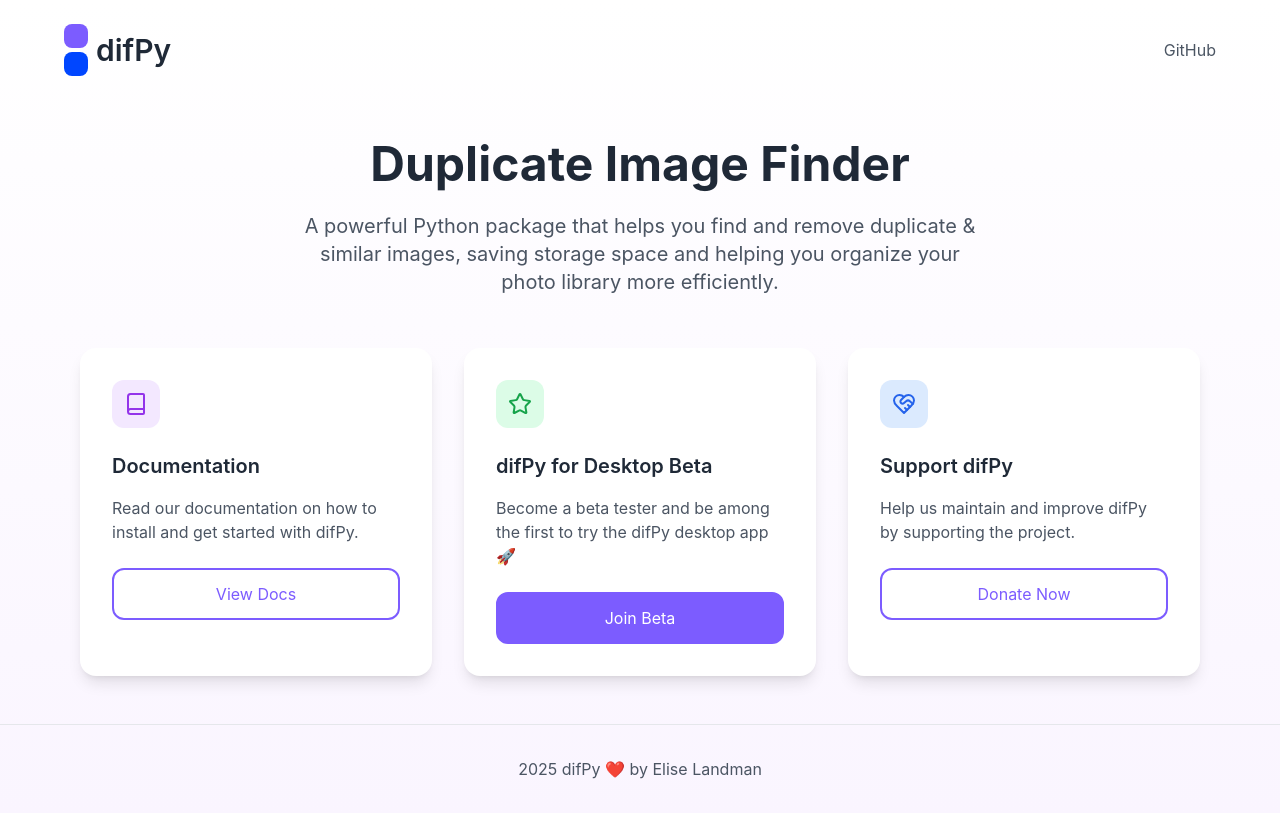
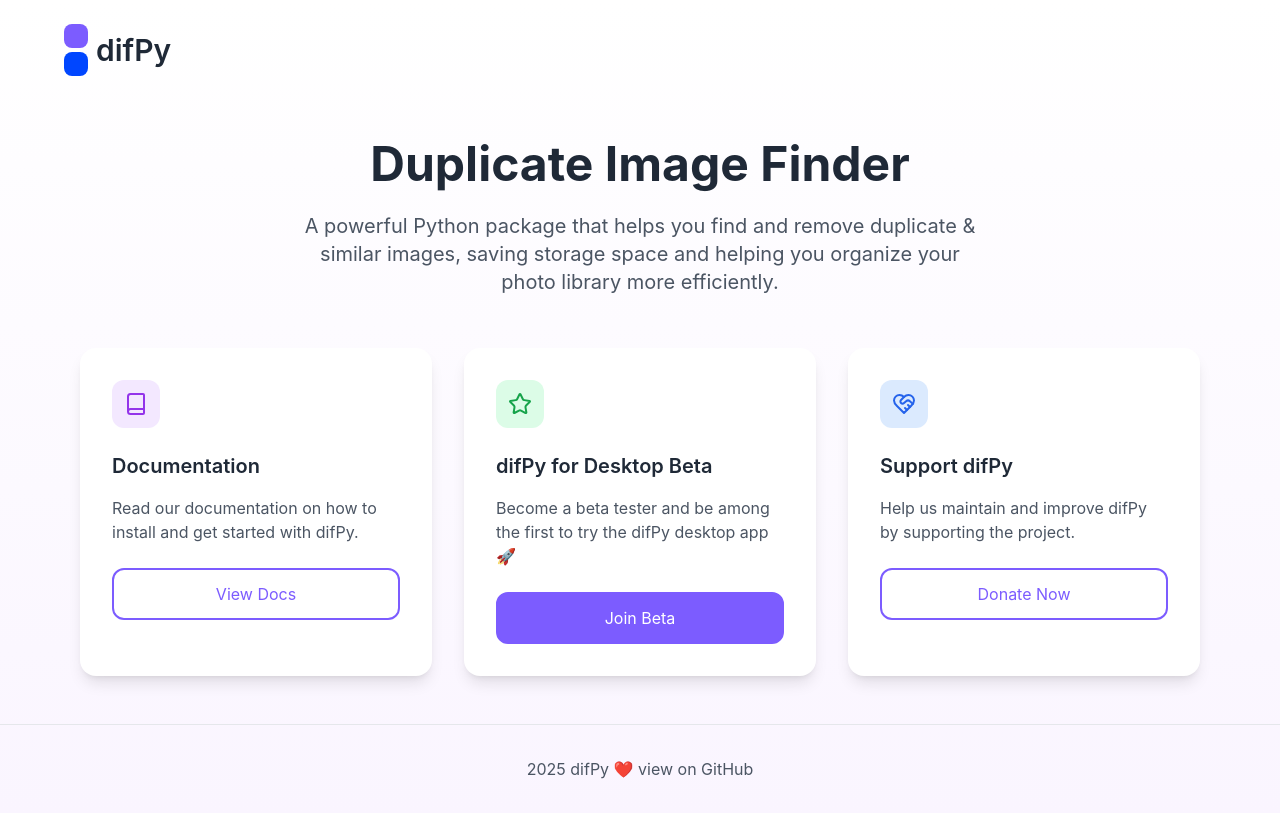
Before and after one commit to elisemercury/difpy-landing, a React (Create React App) app: page / in a window 1280 px wide. Built offline with nearby package versions, Linux system fonts and the light colour scheme; the HTML template or start-up script is replaced by a standard one.

Commit message:
GitHub link moved from header to foorter

```diff
--- a/src/Header.js
+++ b/src/Header.js
@@ -1,7 +1,7 @@
 import React from 'react';
 import { useNavigate } from 'react-router-dom';
 
-const Header = ({ showGithubLink = true }) => {
+const Header = () => {
   const navigate = useNavigate();
 
   const handleLogoClick = () => {
@@ -21,18 +21,6 @@
           </div>
           <span className="text-3xl font-semibold text-gray-800">difPy</span>
         </div>
-        {showGithubLink && (
-          <div className="ml-auto">
-            <a
-              href="https://github.com/elisemercury/Duplicate-Image-Finder"
-              target="_blank"
-              rel="noopener noreferrer"
-              className="text-gray-600 hover:text-gray-800 transition-colors"
-            >
-              GitHub
-            </a>
-          </div>
-        )}
       </div>
     </nav>
   );
--- a/src/LandingPage.js
+++ b/src/LandingPage.js
@@ -80,7 +80,7 @@
       {/* Footer */}
       <footer className="border-t border-gray-200 py-8">
         <div className="max-w-6xl mx-auto px-4 text-center text-gray-600">
-          <p>2025 difPy ❤️ by <a href="https://www.linkedin.com/in/eliselandman/">Elise Landman</a></p>
+          <p>2025 difPy ❤️ view on <a href="https://github.com/elisemercury/Duplicate-Image-Finder">GitHub</a></p>
         </div>
       </footer>
     </div>
```
